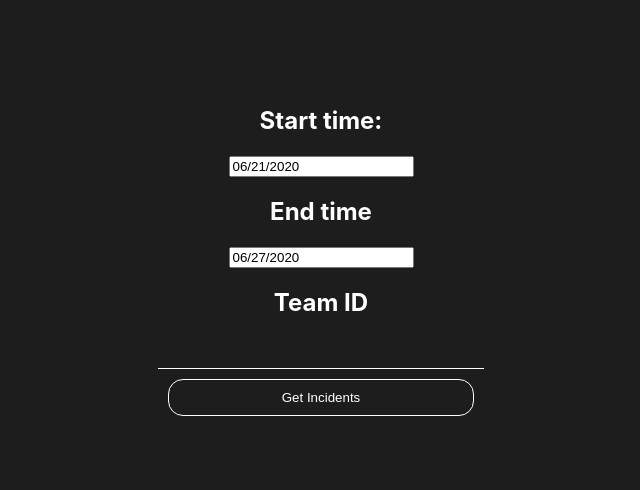
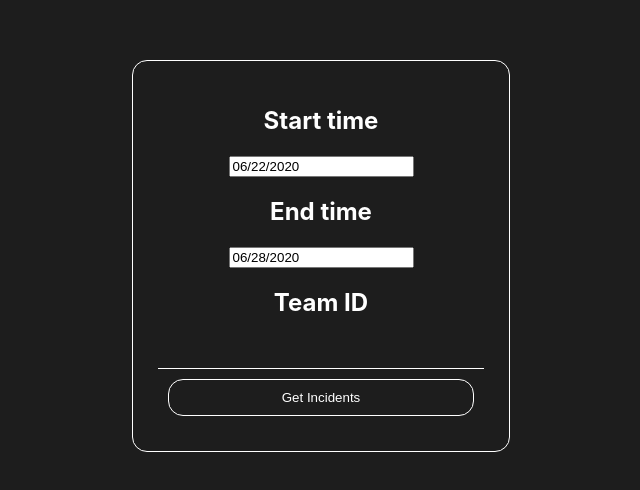
Before and after one commit to vastamaki/pagerduty-on-call-ui, a React (Create React App) app: page /incidents in a window 1280 px wide. Shown: the part 144-634 px from the top of the page, without its empty margins (319-959 px from the left). Built offline with nearby package versions, Linux system fonts and the light colour scheme; sample sign-in values are in the browser's storage.

Commit message:
Style changes

```diff
--- a/src/GetView.css
+++ b/src/GetView.css
@@ -1,17 +1,16 @@
 ul {
   list-style-type: none;
+  display: flex;
+  flex-wrap: wrap;
+  justify-content: center;
 }
-
 li {
+  flex: 0 0 25%;
   padding: 10px;
   margin: 10px;
   border-radius: 15px;
   background-color: #181818;
   color: #ffffff;
-}
-
-.columns {
-  display: flex;
 }
 
 a {
@@ -21,6 +20,7 @@ a {
 .columns {
   color: #ffffff;
   text-align: center;
+  justify-content: center;
 }
 
 .timeSelect {
@@ -28,6 +28,14 @@ a {
   flex-direction: column;
   justify-content: center;
   text-align: center;
+  text-align: center;
+  border: solid 1px #ffffff;
+  padding: 25px;
+  border-radius: 15px;
+}
+
+h1 {
+  cursor: pointer;
 }
 
 .loading-spinner {
--- a/src/GetView.js
+++ b/src/GetView.js
@@ -1,9 +1,11 @@
 import React, { PureComponent } from "react";
-import DatePicker from "react-datepicker";
+import DatePicker, { registerLocale } from "react-datepicker";
 import { startOfDay, endOfDay, startOfWeek, endOfWeek } from "date-fns";
+import fi from "date-fns/locale/fi";
 import "react-datepicker/dist/react-datepicker.css";
 import "./App.css";
 import "./GetView.css";
+registerLocale("fi", fi);
 
 export default class GetView extends PureComponent {
   constructor(props) {
@@ -12,9 +14,10 @@ export default class GetView extends PureComponent {
     this.state = {
       incidents: [],
       teamID: "",
-      startDate: startOfWeek(new Date()),
-      endDate: endOfWeek(new Date()),
+      startDate: startOfWeek(new Date(), { weekStartsOn: 1 }),
+      endDate: endOfWeek(new Date(), { weekStartsOn: 1 }),
       showIncidents: false,
+      collapsedTables: [],
     };
   }
 
@@ -31,6 +34,7 @@ export default class GetView extends PureComponent {
   };
 
   getIncidents = async () => {
+    if (!this.state.teamID) return;
     this.setState({
       loading: true,
     });
@@ -82,13 +86,15 @@ export default class GetView extends PureComponent {
       <React.Fragment>
         {this.state.loading ? null : (
           <div className="timeSelect">
-            <h2>Start time:</h2>
+            <h2>Start time</h2>
             <DatePicker
+              locale="fi"
               selected={this.state.startDate}
               onChange={(e) => this.handleChange(e, "startDate")}
             />
             <h2>End time</h2>
             <DatePicker
+              locale="fi"
               selected={this.state.endDate}
               onChange={(e) => this.handleChange(e, "endDate")}
             />
@@ -157,10 +163,20 @@ export default class GetView extends PureComponent {
       <div className="columns">
         {this.state.sorted_incidents.map((day, index) => {
           return (
-            <ul key={index}>
-              <h1>
+            <React.Fragment>
+              <h1
+                onClick={() => {
+                  const collapsedTables = [...this.state.collapsedTables];
+                  collapsedTables[index] = !collapsedTables[index];
+                  this.setState({
+                    collapsedTables,
+                  });
+                }}
+              >
                 {this.state.weekdays[index]} ({day.length})
               </h1>
+              {!this.state.collapsedTables[index] && (
+                <ul id={index} key={index}>
                   {day.map(function (incident, index) {
                     return (
                       <li key={index}>
@@ -171,6 +187,8 @@ export default class GetView extends PureComponent {
                     );
                   })}
                 </ul>
+              )}
+            </React.Fragment>
           );
         })}
       </div>
```
Lines whose indentation alone changed are shown as unchanged.
